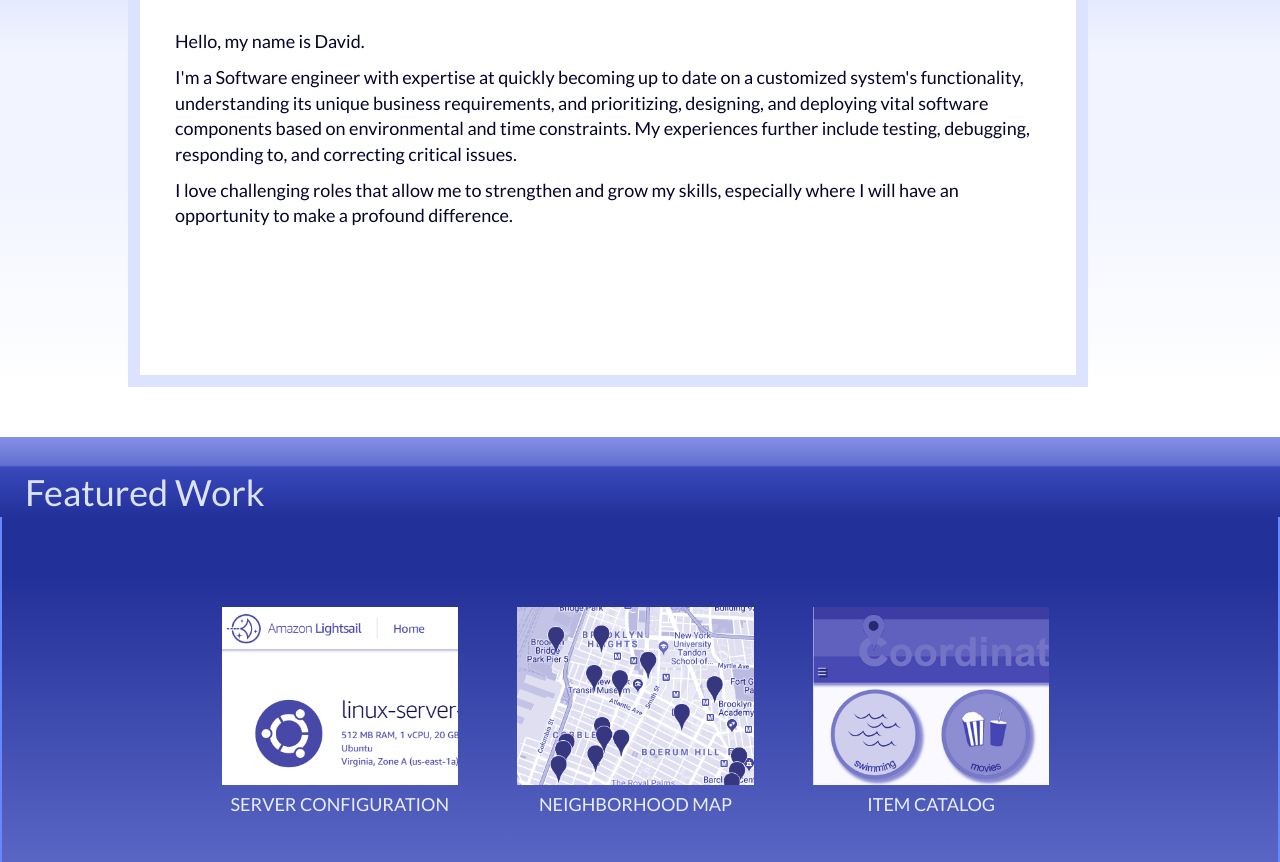
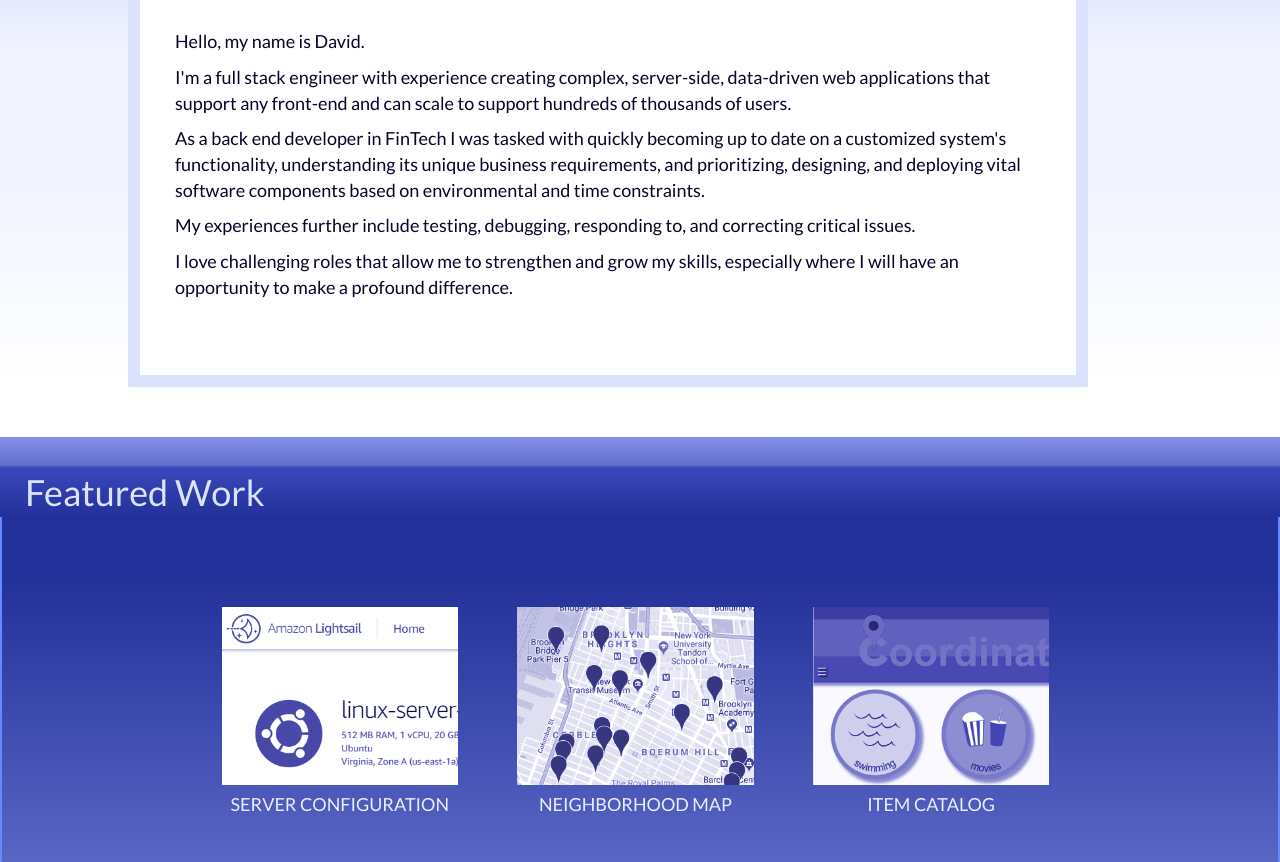
Before and after one commit to davidsimowitz/Udacity_FSWD_Nanodegree_project_2, a plain HTML site: page index.html in a window 1280 px wide. Shown: the part 1302-2164 px from the top of the page. Drawn offline with Linux system fonts and the light colour scheme.

Commit message:
feat: update summary

```diff
--- a/index.html
+++ b/index.html
@@ -158,7 +158,13 @@
                 Hello, my name is David.
               </p>
               <p>
-                I'm a Software engineer with expertise at quickly becoming up to date on a customized system's functionality, understanding its unique business requirements, and prioritizing, designing, and deploying vital software components based on environmental and time constraints. My experiences further include testing, debugging, responding to, and correcting critical issues.
+                I'm a full stack engineer with experience creating complex, server-side, data-driven web applications that support any front-end and can scale to support hundreds of thousands of users.
+              </p>
+              <p>
+                As a back end developer in FinTech I was tasked with quickly becoming up to date on a customized system's functionality, understanding its unique business requirements, and prioritizing, designing, and deploying vital software components based on environmental and time constraints.
+              </p>
+              <p>
+                My experiences further include testing, debugging, responding to, and correcting critical issues.
               </p>
               <p>
                 I love challenging roles that allow me to strengthen and grow my skills, especially where I will have an opportunity to make a profound difference.
```
